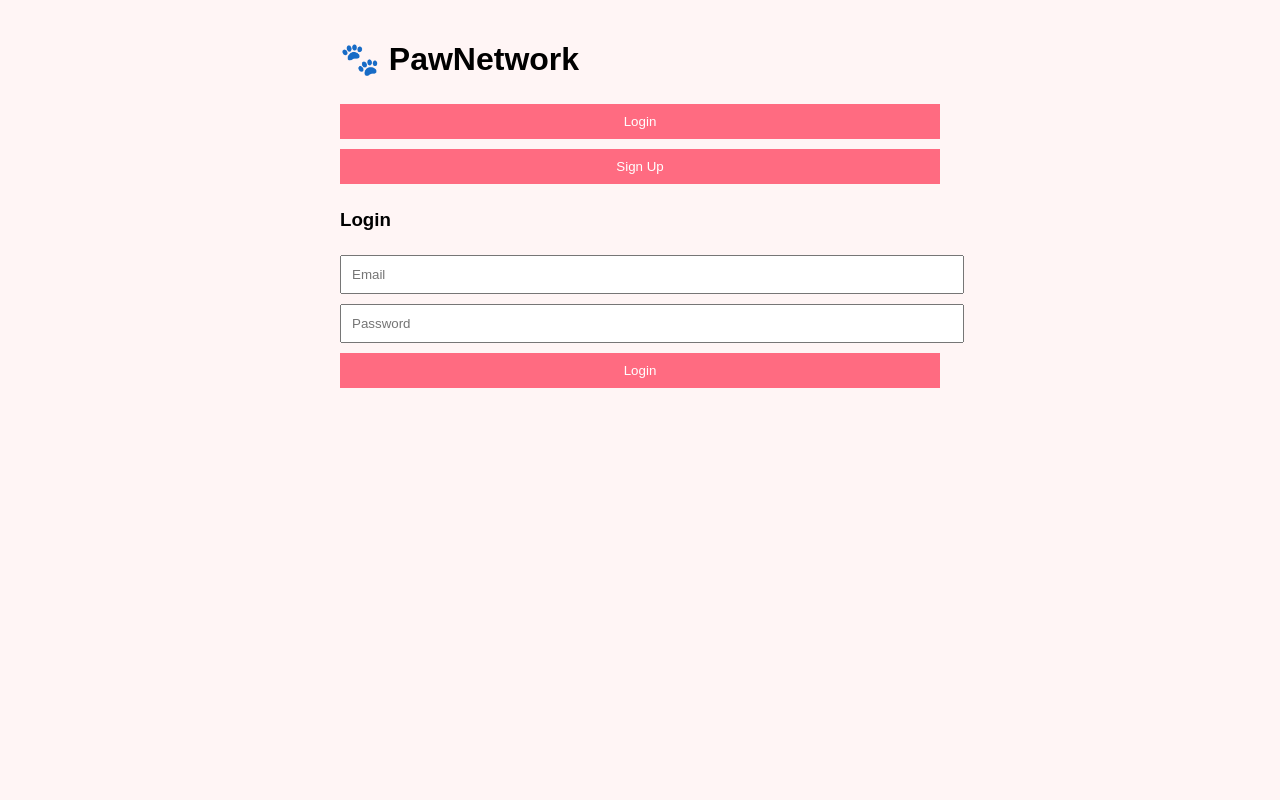
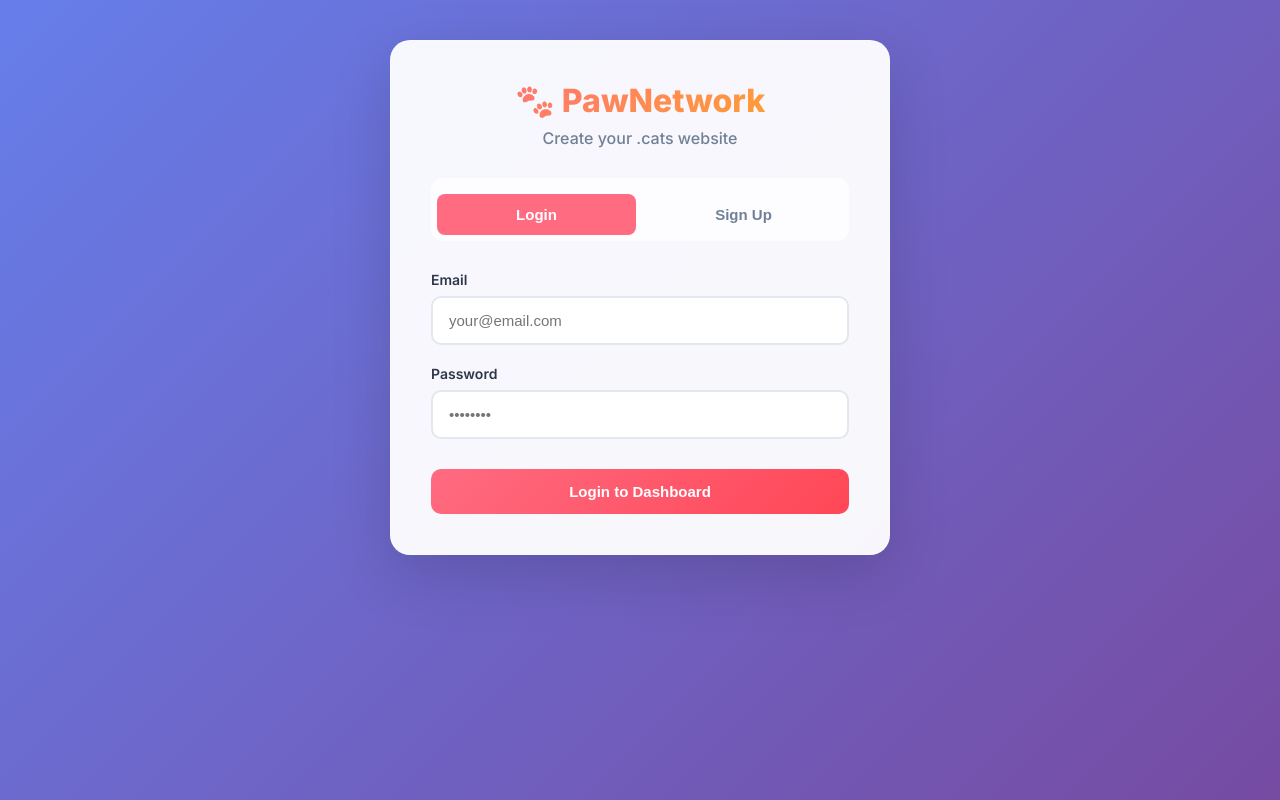
Before and after one commit to justdev-chris/PawNetwork, a website: page public/register.html in a window 1280 px wide. Drawn offline with Linux system fonts and the light colour scheme.

Commit message:
Update register.html

```diff
--- a/public/register.html
+++ b/public/register.html
@@ -3,62 +3,220 @@
 <head>
     <title>PawNetwork - Register</title>
     <style>
-        body { font-family: Arial; margin: 40px; background: #fff5f5; }
-        .container { max-width: 600px; margin: 0 auto; }
-        .tab { display: none; }
-        .active { display: block; }
-        .tab-buttons { margin: 20px 0; }
-        .tab-buttons button { padding: 10px 20px; margin-right: 10px; }
-        input, button, textarea { padding: 10px; margin: 5px 0; width: 100%; }
-        button { background: #ff6b81; color: white; border: none; cursor: pointer; }
-        #dashboard { display: none; }
+        * {
+            margin: 0;
+            padding: 0;
+            box-sizing: border-box;
+        }
+
+        body {
+            font-family: 'Inter', 'Segoe UI', system-ui, sans-serif;
+            background: linear-gradient(135deg, #667eea 0%, #764ba2 100%);
+            color: #2d3748;
+            min-height: 100vh;
+            padding: 40px 20px;
+        }
+
+        .container {
+            max-width: 500px;
+            margin: 0 auto;
+            background: rgba(255, 255, 255, 0.95);
+            backdrop-filter: blur(20px);
+            border-radius: 20px;
+            padding: 40px;
+            box-shadow: 0 20px 60px rgba(0, 0, 0, 0.15);
+            border: 1px solid rgba(255, 255, 255, 0.3);
+        }
+
+        .logo {
+            text-align: center;
+            margin-bottom: 30px;
+        }
+
+        .logo h1 {
+            font-size: 32px;
+            font-weight: 800;
+            background: linear-gradient(135deg, #ff6b81, #ffa726);
+            -webkit-background-clip: text;
+            -webkit-text-fill-color: transparent;
+            margin-bottom: 8px;
+        }
+
+        .logo p {
+            color: #718096;
+            font-size: 16px;
+            font-weight: 500;
+        }
+
+        .tabs {
+            display: flex;
+            gap: 8px;
+            margin-bottom: 30px;
+            background: rgba(255, 255, 255, 0.8);
+            padding: 6px;
+            border-radius: 12px;
+        }
+
+        .tab-btn {
+            flex: 1;
+            padding: 12px 20px;
+            background: transparent;
+            border: none;
+            border-radius: 8px;
+            color: #718096;
+            font-weight: 600;
+            cursor: pointer;
+            transition: all 0.2s ease;
+        }
+
+        .tab-btn.active {
+            background: #ff6b81;
+            color: white;
+        }
+
+        .tab-content {
+            display: none;
+        }
+
+        .tab-content.active {
+            display: block;
+        }
+
+        .form-group {
+            margin-bottom: 20px;
+        }
+
+        label {
+            display: block;
+            margin-bottom: 8px;
+            font-weight: 600;
+            color: #2d3748;
+            font-size: 14px;
+        }
+
+        input, button {
+            width: 100%;
+            padding: 14px 16px;
+            border: 2px solid #e2e8f0;
+            border-radius: 10px;
+            font-size: 15px;
+            transition: all 0.2s ease;
+        }
+
+        input:focus {
+            outline: none;
+            border-color: #ff6b81;
+            box-shadow: 0 0 0 3px rgba(255, 107, 129, 0.1);
+        }
+
+        button {
+            background: linear-gradient(135deg, #ff6b81, #ff4757);
+            color: white;
+            border: none;
+            font-weight: 700;
+            cursor: pointer;
+            margin-top: 10px;
+        }
+
+        button:hover {
+            transform: translateY(-1px);
+            box-shadow: 0 6px 20px rgba(255, 107, 129, 0.4);
+        }
+
+        .result {
+            margin-top: 20px;
+            padding: 12px;
+            border-radius: 8px;
+            text-align: center;
+            font-weight: 600;
+        }
+
+        .success {
+            background: #c6f6d5;
+            color: #22543d;
+        }
+
+        .error {
+            background: #fed7d7;
+            color: #742a2a;
+        }
+
+        .file-upload {
+            border: 2px dashed #cbd5e0;
+            padding: 30px;
+            text-align: center;
+            border-radius: 10px;
+            margin-bottom: 20px;
+            cursor: pointer;
+            transition: all 0.2s ease;
+        }
+
+        .file-upload:hover {
+            border-color: #ff6b81;
+            background: rgba(255, 107, 129, 0.05);
+        }
     </style>
+    <link href="https://fonts.googleapis.com/css2?family=Inter:wght@500;600;700;800&display=swap" rel="stylesheet">
 </head>
 <body>
     <div class="container">
-        <h1>🐾 PawNetwork</h1>
-
-        <div class="tab-buttons">
-            <button onclick="showTab('login')">Login</button>
-            <button onclick="showTab('signup')">Sign Up</button>
+        <div class="logo">
+            <h1>🐾 PawNetwork</h1>
+            <p>Create your .cats website</p>
         </div>
 
-        <div id="login" class="tab">
-            <h3>Login</h3>
-            <input type="email" id="loginEmail" placeholder="Email">
-            <input type="password" id="loginPassword" placeholder="Password">
-            <button onclick="login()">Login</button>
+        <div class="tabs">
+            <button class="tab-btn active" onclick="showTab('login')">Login</button>
+            <button class="tab-btn" onclick="showTab('signup')">Sign Up</button>
+        </div>
+
+        <div id="login" class="tab-content active">
+            <div class="form-group">
+                <label>Email</label>
+                <input type="email" id="loginEmail" placeholder="your@email.com">
+            </div>
+            <div class="form-group">
+                <label>Password</label>
+                <input type="password" id="loginPassword" placeholder="••••••••">
+            </div>
+            <button onclick="login()">Login to Dashboard</button>
             <div id="loginResult"></div>
         </div>
 
-        <div id="signup" class="tab">
-            <h3>Create Account & Site</h3>
-            <input type="email" id="signupEmail" placeholder="Email">
-            <input type="password" id="signupPassword" placeholder="Password">
-            <input type="text" id="domain" placeholder="yourname.cats">
-
-            <h4>Upload Website Files</h4>
-            <input type="file" id="zipUpload" accept=".zip">
-            <small>Or upload individual files:</small>
-            <input type="file" id="fileUpload" multiple>
-
+        <div id="signup" class="tab-content">
+            <div class="form-group">
+                <label>Email</label>
+                <input type="email" id="signupEmail" placeholder="your@email.com">
+            </div>
+            <div class="form-group">
+                <label>Password</label>
+                <input type="password" id="signupPassword" placeholder="••••••••">
+            </div>
+            <div class="form-group">
+                <label>Domain Name</label>
+                <input type="text" id="domain" placeholder="yourname (will become yourname.cats)">
+            </div>
+            <div class="form-group">
+                <label>Upload Website Files</label>
+                <div class="file-upload" onclick="document.getElementById('fileUpload').click()">
+                    <p>📁 Click to upload files or drag & drop</p>
+                    <p style="font-size: 12px; color: #718096; margin-top: 8px;">HTML, CSS, JS, images, or ZIP folder</p>
+                </div>
+                <input type="file" id="fileUpload" multiple style="display: none;">
+            </div>
             <button onclick="signup()">Create Account & Site</button>
             <div id="signupResult"></div>
-        </div>
-
-        <div id="dashboard" class="tab">
-            <h3>Your Dashboard</h3>
-            <div id="sitesList"></div>
-            <button onclick="logout()">Logout</button>
         </div>
     </div>
 
     <script>
         let authToken = localStorage.getItem('pawToken');
-        if (authToken) showDashboard();
 
         function showTab(tabName) {
-            document.querySelectorAll('.tab').forEach(tab => tab.classList.remove('active'));
+            document.querySelectorAll('.tab-btn').forEach(btn => btn.classList.remove('active'));
+            document.querySelectorAll('.tab-content').forEach(content => content.classList.remove('active'));
+
+            document.querySelector(`.tab-btn[onclick="showTab('${tabName}')"]`).classList.add('active');
             document.getElementById(tabName).classList.add('active');
         }
 
@@ -78,15 +236,15 @@
                 localStorage.setItem('pawToken', authToken);
                 showDashboard();
             } else {
-                document.getElementById('loginResult').innerHTML = `<p style="color: red;">${result.error}</p>`;
+                document.getElementById('loginResult').innerHTML =
+                    `<div class="error">${result.error}</div>`;
             }
         }
 
         async function signup() {
             const email = document.getElementById('signupEmail').value;
             const password = document.getElementById('signupPassword').value;
-            const domain = document.getElementById('domain').value;
-            const zipFile = document.getElementById('zipUpload').files[0];
+            const domain = document.getElementById('domain').value + '.cats';
             const files = document.getElementById('fileUpload').files;
 
             const formData = new FormData();
@@ -94,8 +252,9 @@
             formData.append('password', password);
             formData.append('domain', domain);
 
-            if (zipFile) formData.append('zip', zipFile);
-            Array.from(files).forEach(file => formData.append('files', file));
+            for (let file of files) {
+                formData.append('files', file);
+            }
 
             const response = await fetch('/api/signup', {
                 method: 'POST',
@@ -106,39 +265,38 @@
             if (result.success) {
                 authToken = result.token;
                 localStorage.setItem('pawToken', authToken);
-                showDashboard();
+                document.getElementById('signupResult').innerHTML =
+                    `<div class="success">✅ Success! Your site is live at ${domain}</div>`;
             } else {
-                document.getElementById('signupResult').innerHTML = `<p style="color: red;">${result.error}</p>`;
+                document.getElementById('signupResult').innerHTML =
+                    `<div class="error">${result.error}</div>`;
             }
         }
 
-        async function showDashboard() {
-            const response = await fetch('/api/my-sites', {
-                headers: { 'Authorization': authToken }
-            });
-            const result = await response.json();
-
-            let html = '<h4>Your Sites:</h4>';
-            result.sites.forEach(site => {
-                html += `<div>
-                    <strong>${site.domain}</strong> - ${site.views} views
-                    <button onclick="updateSite('${site.domain}')">Update</button>
-                    <button onclick="viewAnalytics('${site.domain}')">Analytics</button>
-                </div>`;
-            });
-
-            document.getElementById('sitesList').innerHTML = html;
-            document.getElementById('dashboard').classList.add('active');
-            document.querySelectorAll('.tab:not(#dashboard)').forEach(tab => tab.classList.remove('active'));
+        function showDashboard() {
+            window.parent.postMessage('navigate:dashboard.cats', '*');
         }
 
-        function logout() {
-            localStorage.removeItem('pawToken');
-            authToken = null;
-            showTab('login');
-        }
+        // Drag and drop file upload
+        const fileUpload = document.getElementById('fileUpload');
+        const fileUploadArea = document.querySelector('.file-upload');
 
-        showTab('login');
+        fileUploadArea.addEventListener('dragover', (e) => {
+            e.preventDefault();
+            fileUploadArea.style.borderColor = '#ff6b81';
+            fileUploadArea.style.background = 'rgba(255, 107, 129, 0.1)';
+        });
+
+        fileUploadArea.addEventListener('dragleave', () => {
+            fileUploadArea.style.borderColor = '#cbd5e0';
+            fileUploadArea.style.background = '';
+        });
+
+        fileUploadArea.addEventListener('drop', (e) => {
+            e.preventDefault();
+            fileUpload.files = e.dataTransfer.files;
+            fileUploadArea.innerHTML = `<p>📁 ${e.dataTransfer.files.length} file(s) selected</p>`;
+        });
     </script>
 </body>
 </html>
```
